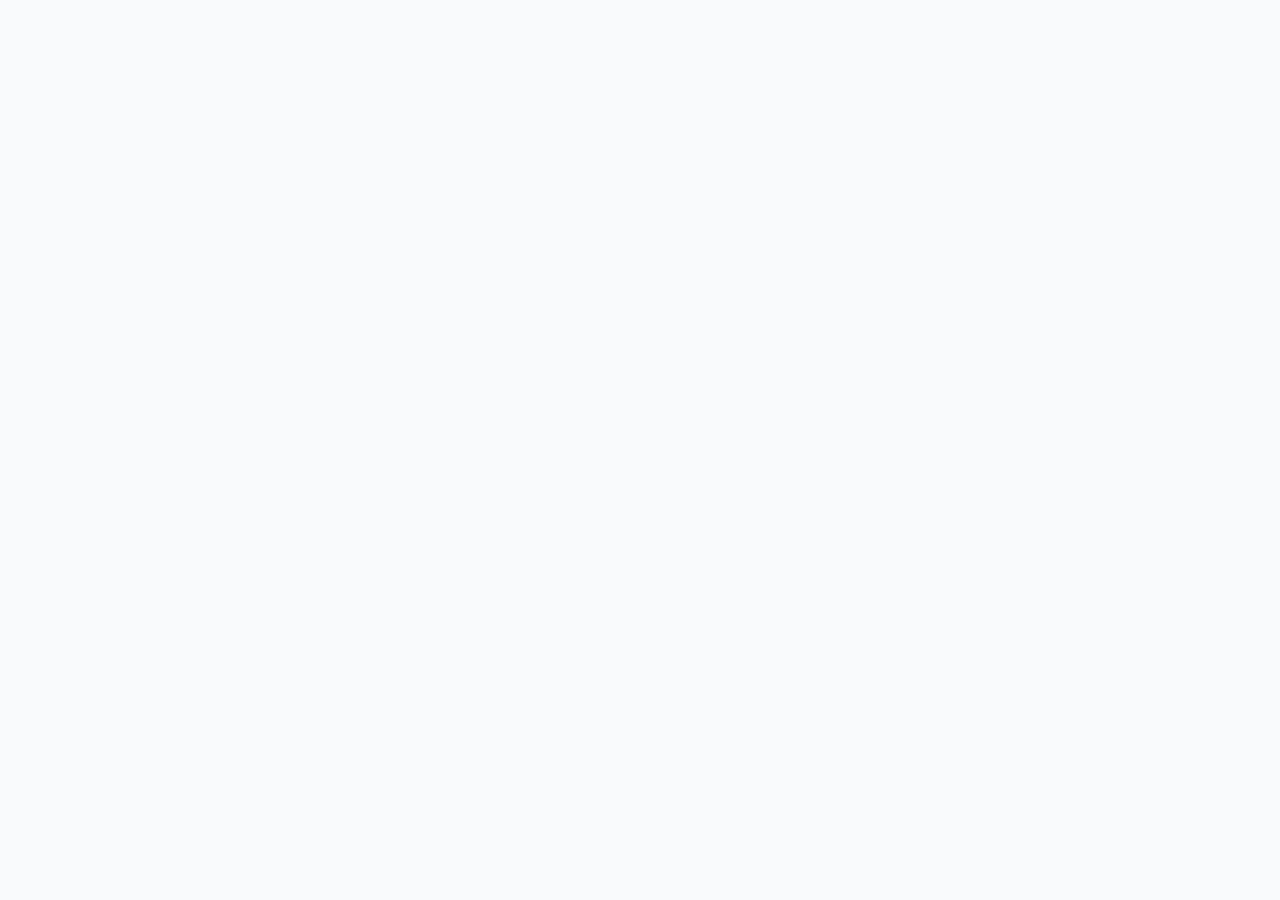
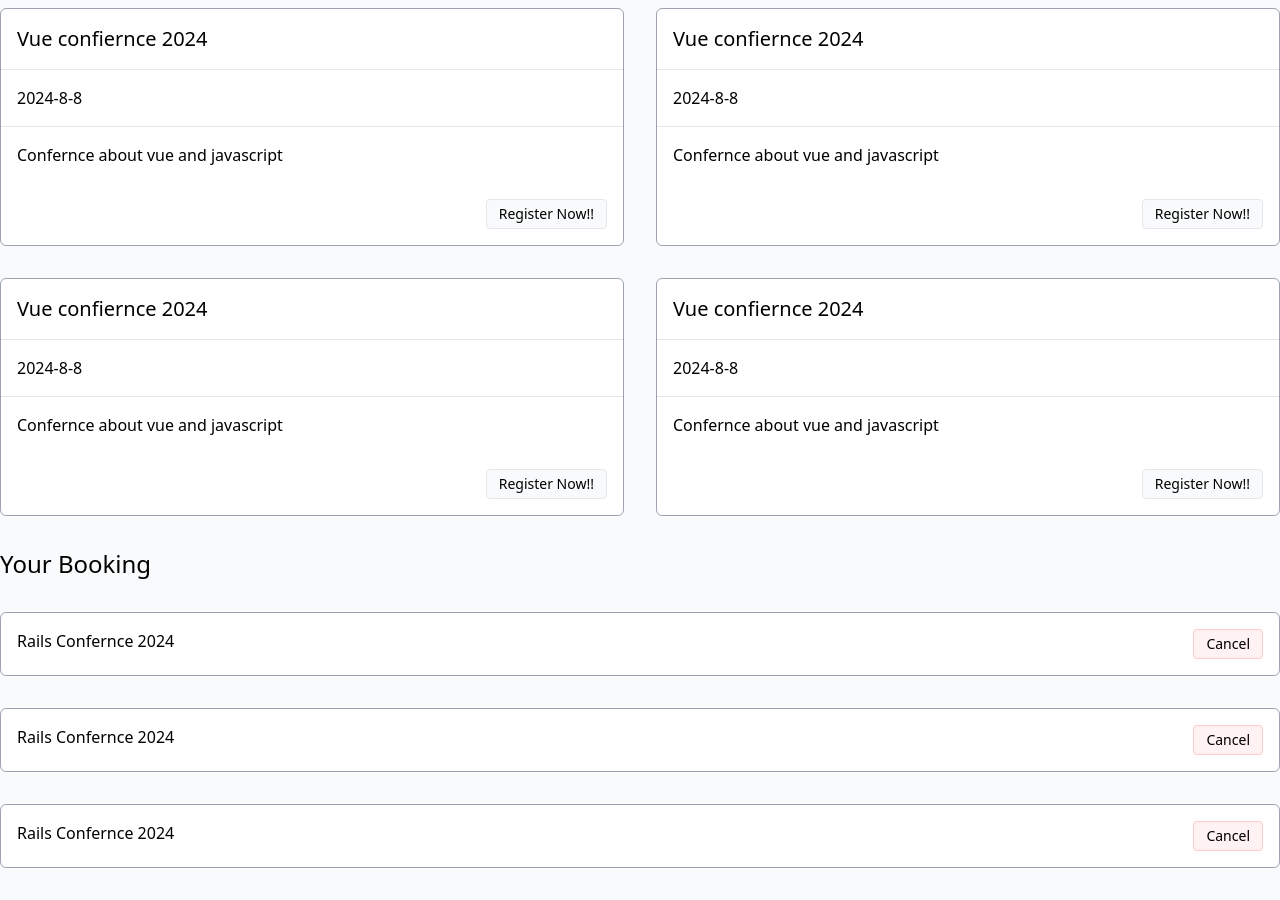
Before and after one commit to EslamKamel89/event_registeration_vue, a Vue app: page / in a window 1280 px wide. Shown: the part 700-1600 px from the top of the page. Before the commit the page ends 800 px from the top, so only its background shows below. Built offline with nearby package versions, Linux system fonts and the light colour scheme.

Commit message:
creating the app ui

```diff
--- a/src/App.vue
+++ b/src/App.vue
@@ -1,11 +1,24 @@
-<script setup lang="ts">
-console.log('hello world');
-</script>
-
 <template>
   <main class="container mx-auto my-8 space-y-8">
     <h1 class="text-4xl font-medium">Event Booking App</h1>
     <h2 class="text-2xl font-medium">All Events</h2>
+    <section class="grid grid-cols-1 md:grid-cols-2 gap-8">
+      <EventCard
+        v-for="i in 8"
+        :key="i"
+        title="Vue confiernce 2024"
+        when="2024-8-8"
+        description="Confernce about vue and javascript"
+        @register="(id: number) => console.log(id)"
+      />
+    </section>
     <h2 class="text-2xl font-medium">Your Booking</h2>
+    <section class="grid grid-cols-1 gap-8">
+      <BookingItem v-for="index in 3" :key="index" title="Rails Confernce 2024"></BookingItem>
+    </section>
   </main>
 </template>
+<script setup lang="ts">
+import EventCard from '@/components/EventCard.vue';
+import BookingItem from './components/BookingItem.vue';
+</script>
--- /dev/null
+++ b/src/components/BookingItem.vue
@@ -0,0 +1,18 @@
+<template>
+  <SectionCard>
+    <div class="flex flex-row justify-between">
+      <div>{{ title }}</div>
+      <VueButton variant="danger"><template #content>Cancel</template></VueButton>
+    </div>
+  </SectionCard>
+</template>
+<script setup lang="ts">
+import SectionCard from '@/components/SectionCard.vue';
+import VueButton from './VueButton.vue';
+defineProps({
+  title: {
+    type: String,
+    required: true,
+  },
+});
+</script>
--- /dev/null
+++ b/src/components/EventCard.vue
@@ -0,0 +1,37 @@
+<template>
+  <SectionCard>
+    <template #header>{{ title }}</template>
+    <template #default>{{ when }}</template>
+    <template #description>{{ description }}</template>
+    <template #footer>
+      <VueButton variant="default" @click="emit('register', 1)">
+        <template #content>
+          <div>Register Now!!</div>
+        </template>
+      </VueButton>
+    </template>
+  </SectionCard>
+</template>
+<script lang="ts" setup>
+import SectionCard from '@/components/SectionCard.vue';
+import VueButton from '@/components/VueButton.vue';
+
+defineProps({
+  title: {
+    type: String,
+    required: true,
+  },
+  description: {
+    type: String,
+    required: true,
+  },
+  when: {
+    type: String,
+    required: true,
+  },
+});
+
+const emit = defineEmits<{
+  register: [id: number];
+}>();
+</script>
--- /dev/null
+++ b/src/components/RoundedCard.vue
@@ -0,0 +1,6 @@
+<template>
+  <div class="border border-gray-400 bg-white rounded-md">
+    <slot></slot>
+  </div>
+</template>
+<script setup lang="ts"></script>
--- /dev/null
+++ b/src/components/SectionCard.vue
@@ -0,0 +1,19 @@
+<template>
+  <RoundedCard>
+    <h3 v-if="$slots.header" class="p-4 font-medium text-xl border-b border-gray-200">
+      <slot name="header"></slot>
+    </h3>
+    <p class="p-4 border-gray-200" :class="{ 'border-b': $slots.description }">
+      <slot></slot>
+    </p>
+    <p v-if="$slots.description" class="p-4">
+      <slot name="description"></slot>
+    </p>
+    <section v-if="$slots.footer" class="flex justify-end p-4">
+      <slot name="footer"></slot>
+    </section>
+  </RoundedCard>
+</template>
+<script setup lang="ts">
+import RoundedCard from '@/components/RoundedCard.vue';
+</script>
--- /dev/null
+++ b/src/components/VueButton.vue
@@ -0,0 +1,16 @@
+<template>
+  <button class="text-sm font-medium border rounded px-3 py-1" :class="variants[variant]">
+    <slot name="content">Default</slot>
+  </button>
+</template>
+<script setup lang="ts">
+type Variant = 'default' | 'danger';
+type Props = {
+  variant: Variant;
+};
+defineProps<Props>();
+const variants = {
+  danger: ' border-red-200 bg-red-50  hover:bg-red-100',
+  default: ' border-gray-200 bg-gray-50  hover:bg-gray-100',
+};
+</script>
```
Also changed, not shown: course/01-layout.png (added), course/02-exersise-requirements.png (added).
